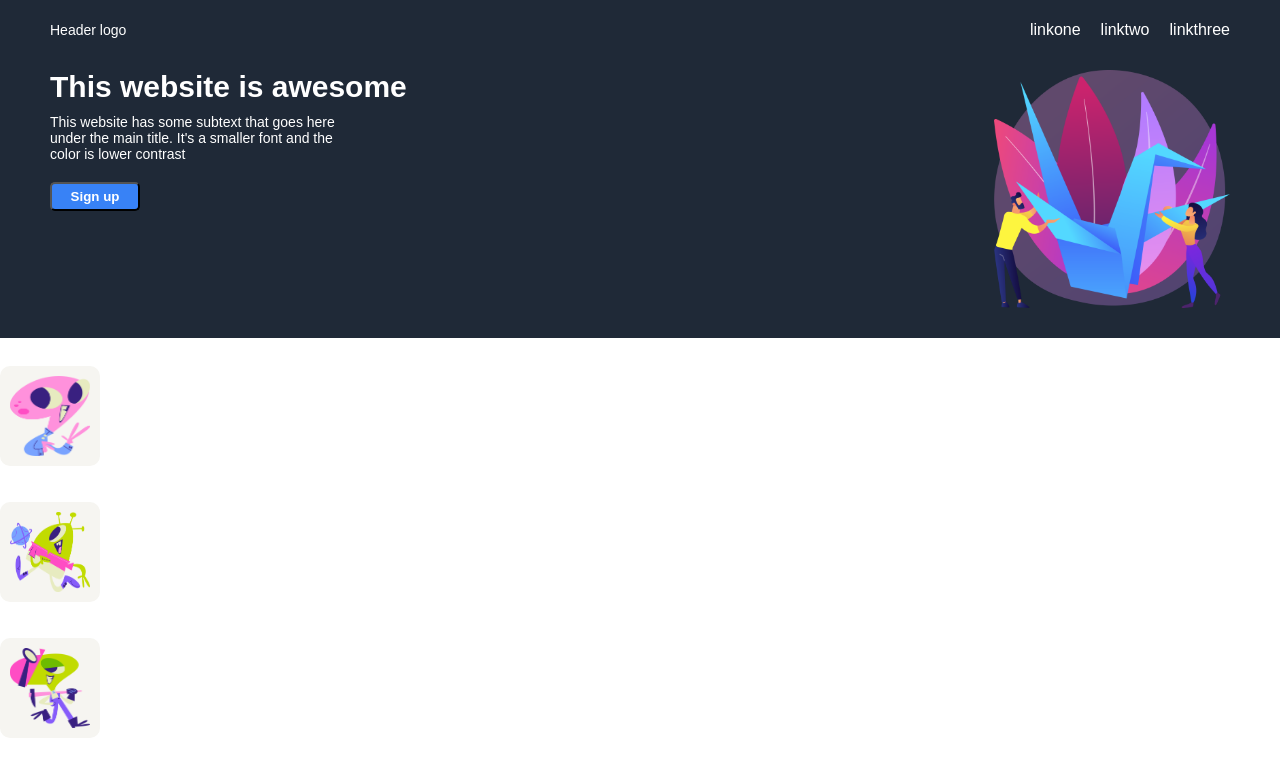
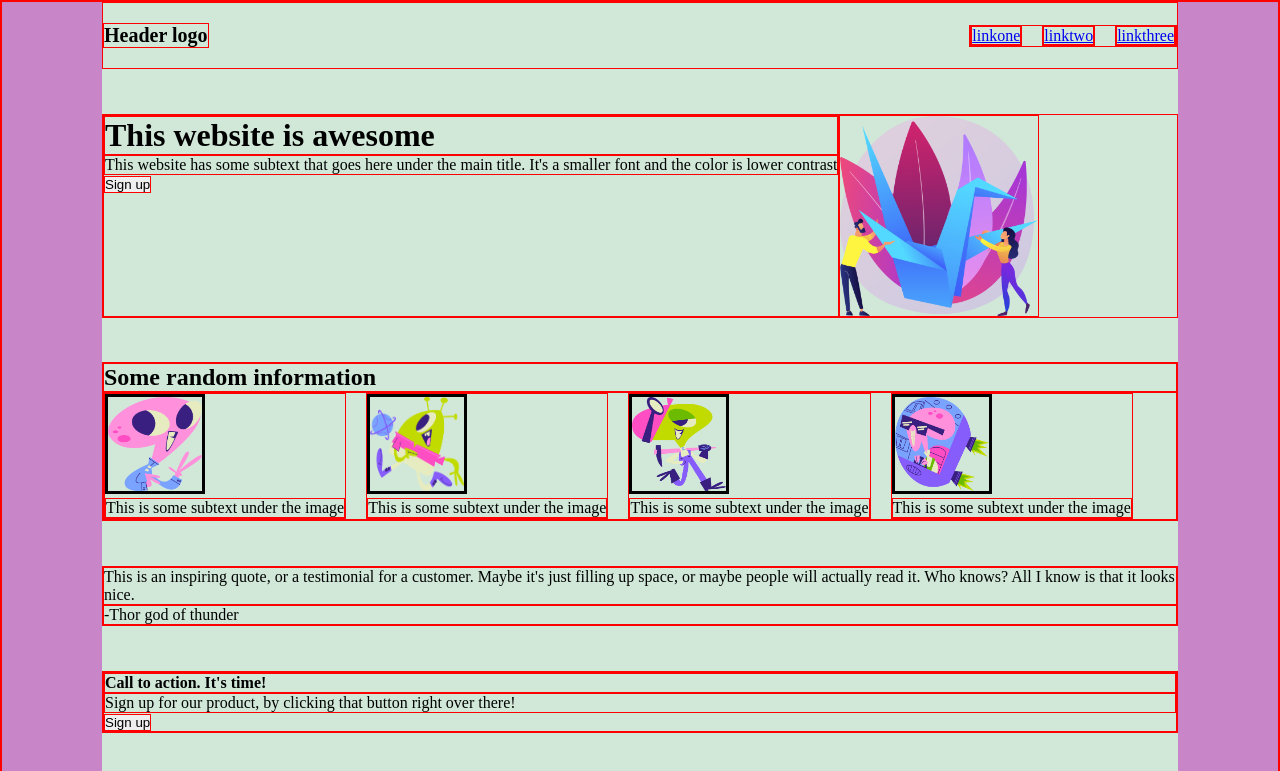
Before and after one commit to betowisar/flexbox_foundations, a plain HTML site: page index.html in a window 1280 px wide. Shown: the top 771 px of the page. Drawn offline with Linux system fonts and the light colour scheme.

Commit message:
fix: style structure fixed with flexbox

```diff
--- a/index.html
+++ b/index.html
@@ -7,6 +7,7 @@
     <link rel="stylesheet" href="style.css">
 </head>
 <body>
+    <div class="wrapper">
     <header class="head">
             <p class="logon">Header logo</p>
 
@@ -25,7 +26,7 @@
             </div>
             <img class="image1" src="image1.png" alt="Description of image1">
         </main>
-        <article>
+        <article class="cartas">
             <h2>Some random information</h2>
             <div class="cards">
                 <div class="card">
@@ -60,5 +61,6 @@
         <footer>
 <p>Copyright 2025 The odin project</p>
         </footer>
+    </div>
 </body>
 </html>
--- a/style.css
+++ b/style.css
@@ -2,108 +2,71 @@
     margin: 0;
     padding: 0;
     box-sizing: border-box;
-    font-family: 'Poppins', sans-serif;
+    border: solid 1px red;
+}
+
+body {
+    padding: 0px 100px 0px 100px;
+    background-color: rgb(200, 134, 200);
+    height: 100vh;
+}
+
+.wrapper {
+    display: flex;
+    flex-direction: column;
+    border: none;
+    padding: 0px;
+    margin: 0px;
+    background-color: rgb(209, 232, 217);
+    height: 100%;
+    justify-content: space-between;
 }
 
 img {
-    display: block;
-    max-width: 20%;
-    height: 20%;
+    max-width: 100%;
+    height: auto;
 }
 
-.card img{
-    display: block;
-   width: 100px;
-   height: 100px;
-   background-color: rgb(246, 245, 241);
-   padding: 10px;
-   border-radius: 10%;
+.card img {
+    width: 100px;
+    height: 100px;
+    border: solid;
 }
 
-
-body {
-    display: flex;
-    flex-direction: column;
-    color: white;
+.image1 {
+    width: 200px;
+    height: auto;
 }
 
-.logon {
-
-}
-
-.head ul, .head p {
-    margin: 0;
-    padding 0;
+.image2 {
+    width: 10px;
+    height: auto;
 }
 
 header {
     display: flex;
     justify-content: space-between;
     align-items: center;
-    padding: 10px 50px 10px;
-    background-color: #1f2937;
-    height: 60px;
-    width: 100%;
-
+    padding: 20px 0px 20px 0px;
 }
 
 ul {
+    list-style: none;
     display: flex;
     gap: 20px;
-    list-style: none;
-    color: white;
-
 }
 
-a {
-    text-decoration: none;
-    color: white;
+.cards {
+    display: flex;
+    flex-direction: row;
+    gap: 20px;
 }
 
 main {
     display: flex;
-    background-color: #1f2937;
-    padding: 10px 50px 30px 50px;
-    gap: 100px;
-
 }
 
-.content1 {
-    display: flex;
-    flex-direction: column;
-    flex: 1 1;
+.logon {
+    font-size: 20px;
+    font-weight: bold;
 }
-
-.button1 {
-    display: flex;
-    justify-content: center;
-    align-items: center;
-   width: 90px;
-   padding: 5px;
-background-color: #3882f6ff;
-border-radius: 5px;
-color: white;
-font-weight: bold;
-}
-
-.image1 {
-    display: flex;
-    align-self: center;
-    flex: 1;
-
-}
-
-h1{
-    font-size: 30px;
-    margin-bottom: 10px;
-}
-
-p{
-    font-size: 14px;
-    margin-bottom: 20px;
-}
-
-.contentwebsite{
-   width: 300px;
-   flex-shrink: 1:
-}
```
